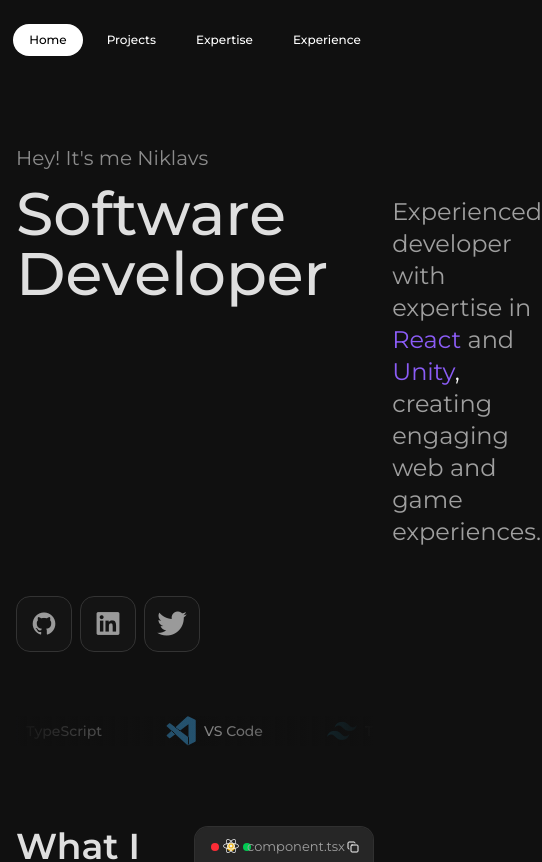
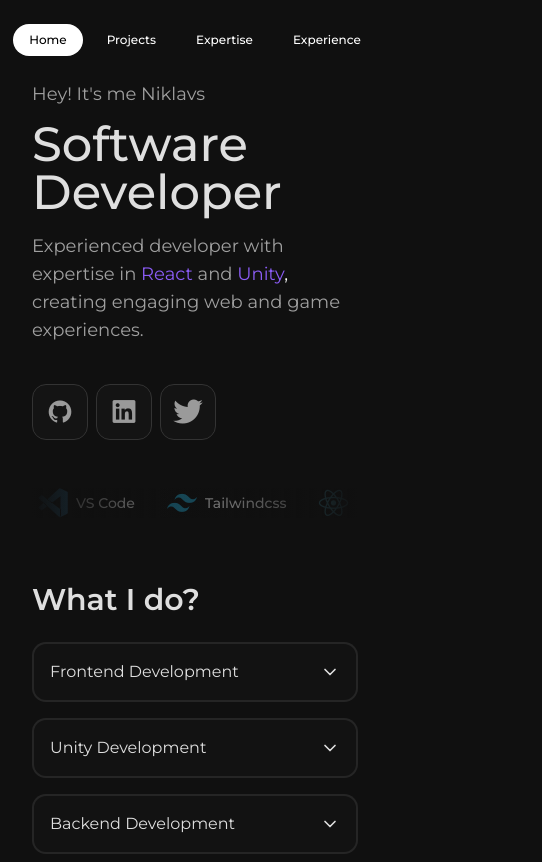
Before and after one commit to Nikseell/portfolio-website, a React (Vite) app: page / in a window 390 px wide. Shown: the top 862 px of the page, 542 px wide, since content can reach past the window. Built offline with nearby package versions, Linux system fonts and the light colour scheme.

Commit message:
Hero section responsive

```diff
--- a/src/components/sections/Hero.tsx
+++ b/src/components/sections/Hero.tsx
@@ -8,29 +8,29 @@ const Hero: FC = () => {
   return (
     <section
       id="home"
-      className="h-fit pt-36"
+      className="h-fit pt-20 sm:pt-26 md:pt-36 px-4 sm:px-6 lg:px-8"
     >
-      <div className="flex flex-col h-full">
+      <div className="flex flex-col h-full max-w-7xl mx-auto">
         <div className="flex items-center">
-          <div className="">
-            <p className="text-[#8B8B8B] mb-3 text-xl">Hey! It's me Niklavs</p>
+          <div className="flex flex-col w-full">
+            <p className="hero-greeting">Hey! It's me Niklavs</p>
 
-            <div className="flex mb-8">
-              <h1 className="main-header">
+            <div className="flex flex-col lg:flex-row mb-4 items-start lg:items-center gap-4 lg:gap-8">
+              <h1 className="main-header flex-shrink-0">
                 Software
                 <br />
                 Developer
               </h1>
 
-              <p className="text-white text-2xl pl-16 mt-3 max-w-2xl">
-                <span className="text-white/60">Experienced developer with expertise in </span>
-                <span className="text-[#8B5CF6]">React</span> <span className="text-white/60">and </span>
+              <p className="hero-subtitle sm:mt-3 max-w-2xl md:max-w-lg">
+                <span className="hero-description">Experienced developer with expertise in </span>
+                <span className="text-[#8B5CF6]">React</span> <span className="hero-description">and </span>
                 <span className="text-[#8B5CF6]">Unity</span>,
-                <span className="text-white/60"> creating engaging web and game experiences.</span>
+                <span className="hero-description"> creating engaging web and game experiences.</span>
               </p>
             </div>
 
-            <div className="flex space-x-2 pt-4">
+            <div className="flex space-x-2 pt-6">
               <IconButton
                 href="https://github.com"
                 target="_blank"
@@ -57,33 +57,39 @@ const Hero: FC = () => {
             </div>
           </div>
         </div>
-        <div className="mt-16">
+        <div className="mt-12 sm:mt-16 lg:mt-20">
           <Skills />
         </div>
-        <div className="pt-20 flex justify-end">
-          <div className="flex-1">
-            <h1 className="text-[#DFDFDF] text-4xl font-semibold">What I do?</h1>
+        <div className="pt-16 sm:pt-20 lg:pt-24 flex flex-col md:flex-row mb-8 gap-6 md:gap-8">
+          <div className="w-full md:w-1/2 flex flex-col justify-center items-start text-left">
+            <h1 className="section-title mb-6 sm:mb-8">What I do?</h1>
 
-            <div className="mt-8 max-w-sm">
+            <div className="w-full max-w-2xl text-left md:pr-14">
               <Accordion>
                 <AccordionItem value="frontend">
-                  <AccordionTrigger className="text-[#DFDFDF]">Frontend Development</AccordionTrigger>
-                  <AccordionPanel className="text-[#BFBFBF]">
+                  <AccordionTrigger className="text-[#DFDFDF] accordion-text text-left">
+                    Frontend Development
+                  </AccordionTrigger>
+                  <AccordionPanel className="text-[#BFBFBF] accordion-text text-left">
                     Building responsive and interactive user interfaces with React, TypeScript, and modern CSS
                     frameworks like Tailwind.
                   </AccordionPanel>
                 </AccordionItem>
 
                 <AccordionItem value="unity">
-                  <AccordionTrigger className="text-[#DFDFDF]">Unity Development</AccordionTrigger>
-                  <AccordionPanel className="text-[#BFBFBF]">
+                  <AccordionTrigger className="text-[#DFDFDF] accordion-text text-left">
+                    Unity Development
+                  </AccordionTrigger>
+                  <AccordionPanel className="text-[#BFBFBF] accordion-text text-left">
                     Creating engaging and interactive game experiences with Unity and C#.
                   </AccordionPanel>
                 </AccordionItem>
 
                 <AccordionItem value="backend">
-                  <AccordionTrigger className="text-[#DFDFDF]">Backend Development</AccordionTrigger>
-                  <AccordionPanel className="text-[#BFBFBF]">
+                  <AccordionTrigger className="text-[#DFDFDF] accordion-text text-left">
+                    Backend Development
+                  </AccordionTrigger>
+                  <AccordionPanel className="text-[#BFBFBF] accordion-text text-left">
                     Creating robust APIs and server-side applications with Node.js and databases.
                   </AccordionPanel>
                 </AccordionItem>
@@ -92,7 +98,7 @@ const Hero: FC = () => {
           </div>
           <CodeEditor
             cursor
-            className="flex-1 h-[300px] bg-[#191919]"
+            className="w-full md:w-1/2 h-[250px] sm:h-[300px] lg:h-[350px] bg-[#191919]"
             lang="tsx"
             title="component.tsx"
             icon={<i className="flex devicon-react-original text-md text-[#F3F3F3]"></i>}
--- a/src/components/sections/Skills.tsx
+++ b/src/components/sections/Skills.tsx
@@ -29,10 +29,10 @@ const Skills: React.FC = () => {
         {skills.map((skill, index) => (
           <div
             key={index}
-            className="flex flex-row items-center mx-8 opacity-60"
+            className="flex flex-row items-center mx-4 sm:mx-6 md:mx-8 opacity-60"
           >
             <i className={`${skill.icon} text-3xl text-white`}></i>
-            <span className="text-sm md:text-base text-white ml-2 font-medium">{skill.name}</span>
+            <span className="text-sm sm:text-base md:text-xl text-white ml-2 font-medium">{skill.name}</span>
           </div>
         ))}
       </Marquee>
--- a/src/index.css
+++ b/src/index.css
@@ -150,10 +150,30 @@
 
 @layer utilities {
   .main-header {
-    @apply text-[#DFDFDF] text-6xl font-medium;
+    @apply text-[#DFDFDF] text-5xl sm:text-6xl lg:text-6xl font-medium;
   }
 
   .section-header {
-    @apply text-[#DFDFDF] text-5xl font-medium;
+    @apply text-[#DFDFDF] text-3xl sm:text-4xl lg:text-5xl font-medium;
+  }
+
+  .hero-subtitle {
+    @apply text-white text-lg sm:text-2xl lg:text-2xl;
+  }
+
+  .hero-greeting {
+    @apply text-white/60 text-lg sm:text-xl mb-3;
+  }
+
+  .hero-description {
+    @apply text-white/60 text-lg sm:text-2xl lg:text-2xl;
+  }
+
+  .section-title {
+    @apply text-[#DFDFDF] text-3xl sm:text-4xl lg:text-4xl font-semibold;
+  }
+
+  .accordion-text {
+    @apply text-base sm:text-base lg:text-xl;
   }
 }
```
